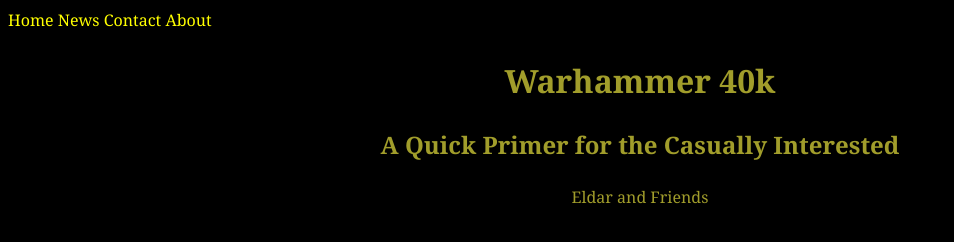
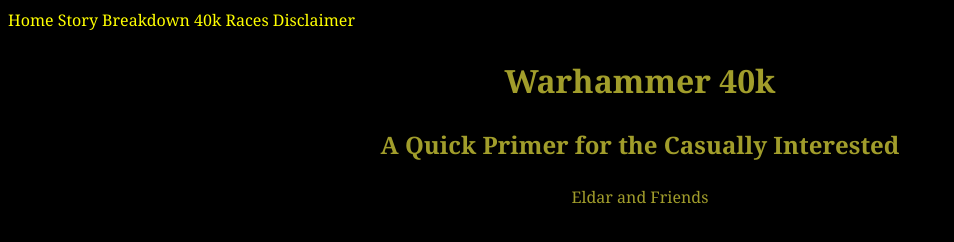
Before and after one commit to Jmoore6587/Jmoore905_Website_Project_for_SDEV153_52P.github.io, a plain HTML site: page Eldar_and_Friends.html in a window 1280 px wide. Shown: the whole page, without its empty margins (0-954 px from the left). Drawn offline with Linux system fonts and the light colour scheme.

Commit message:
Update Eldar_and_Friends.html

```diff
--- a/Eldar_and_Friends.html
+++ b/Eldar_and_Friends.html
@@ -1,10 +1,10 @@
 <!DOCTYPE html>
 <html lang="en">
 <div class="topnav">
-  <a class="active" href="#home">Home</a>
-  <a href="#news">News</a>
-  <a href="#contact">Contact</a>
-  <a href="#about">About</a>
+  <a class="active" href="index.html">Home</a>
+  <a href="Story_Breakdown.html">Story Breakdown</a>
+  <a href="Races_and_such.html">40k Races</a>
+  <a href="Disclaimer.html">Disclaimer</a>
 </div>
 <head>
     <meta charset="UTF-8">
```
